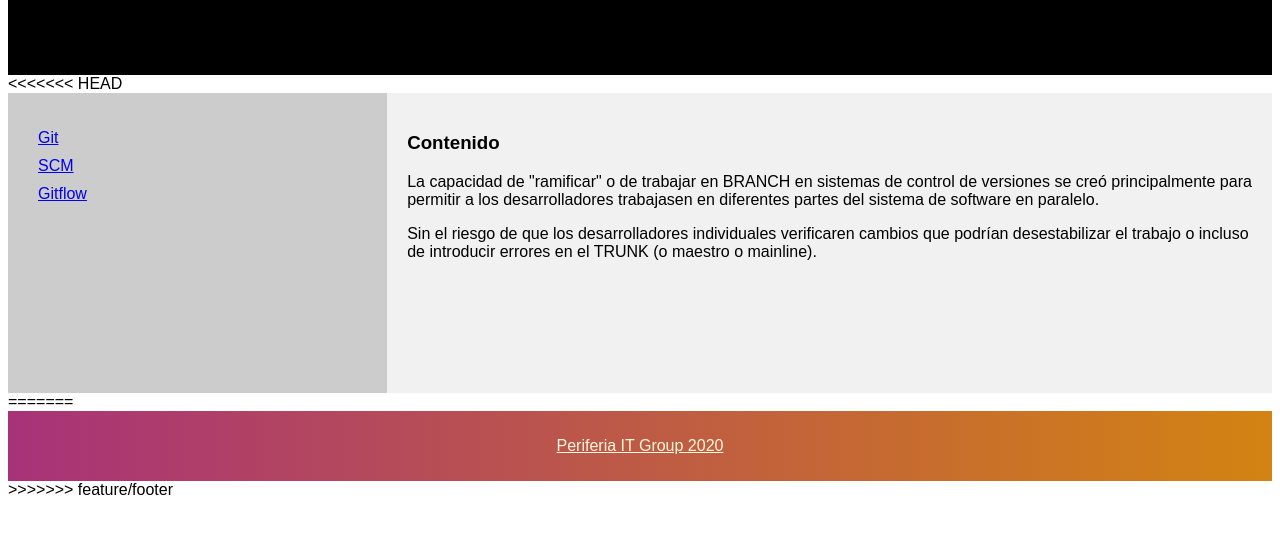
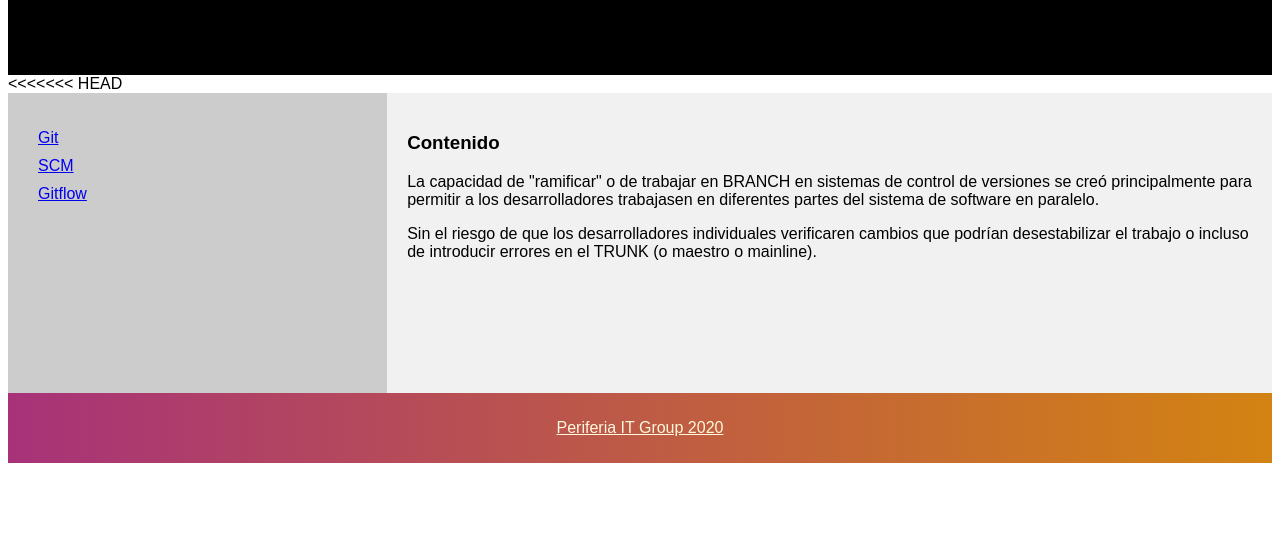
Before and after one commit to JuanFelipeRamirezBolivar/practica-devops, a plain HTML site: page index.html in a window 1280 px wide. Shown: the part 151-684 px from the top of the page. Drawn offline with Linux system fonts and the light colour scheme.

Commit message:
cambios merge

```diff
--- a/index.html
+++ b/index.html
@@ -100,11 +100,11 @@
       </div>
 
 
-=======
+
       <footer>
         <p><a href="https://periferiaitgroup.com/" target="_blank" style="color:cornsilk">Periferia IT Group 2020</a></p>
       </footer>
 
->>>>>>> feature/footer
+
     </body>
   </html>
```
